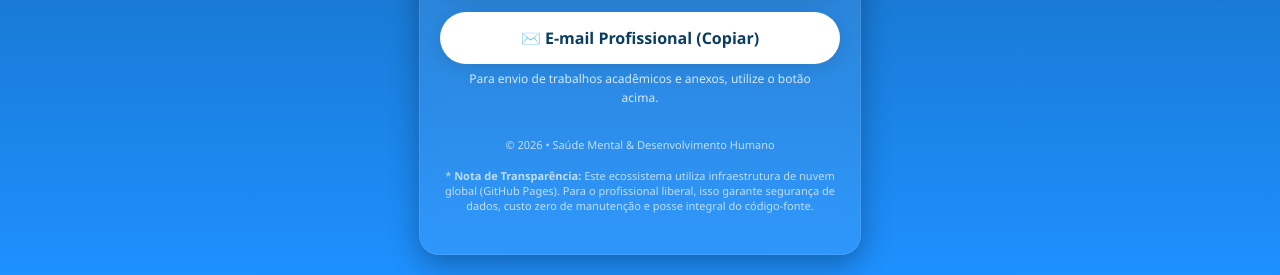
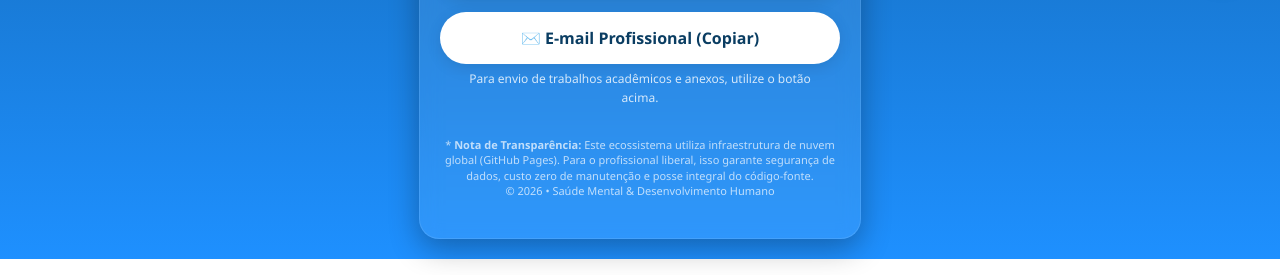
Before and after one commit to rafaelpaixaopsi/rafaelpaixaopsi.github.io, a plain HTML site: page index.html in a window 1280 px wide. Shown: the part 786-1061 px from the top of the page. Drawn offline with Linux system fonts and the light colour scheme.

Commit message:
Update index.html

```diff
--- a/index.html
+++ b/index.html
@@ -186,10 +186,10 @@
         </div>
 
         <footer>
-            © 2026 • Saúde Mental & Desenvolvimento Humano<br><br>
             * <b>Nota de Transparência:</b> Este ecossistema utiliza infraestrutura de nuvem global (GitHub Pages).
             Para o profissional liberal, isso garante segurança de dados, custo zero de manutenção
-            e posse integral do código-fonte.
+            e posse integral do código-fonte.<br>
+            © 2026 • Saúde Mental & Desenvolvimento Humano
         </footer>
     </div>
 
@@ -223,4 +223,5 @@
     </script>
 
 </body>
+
 </html>
```
